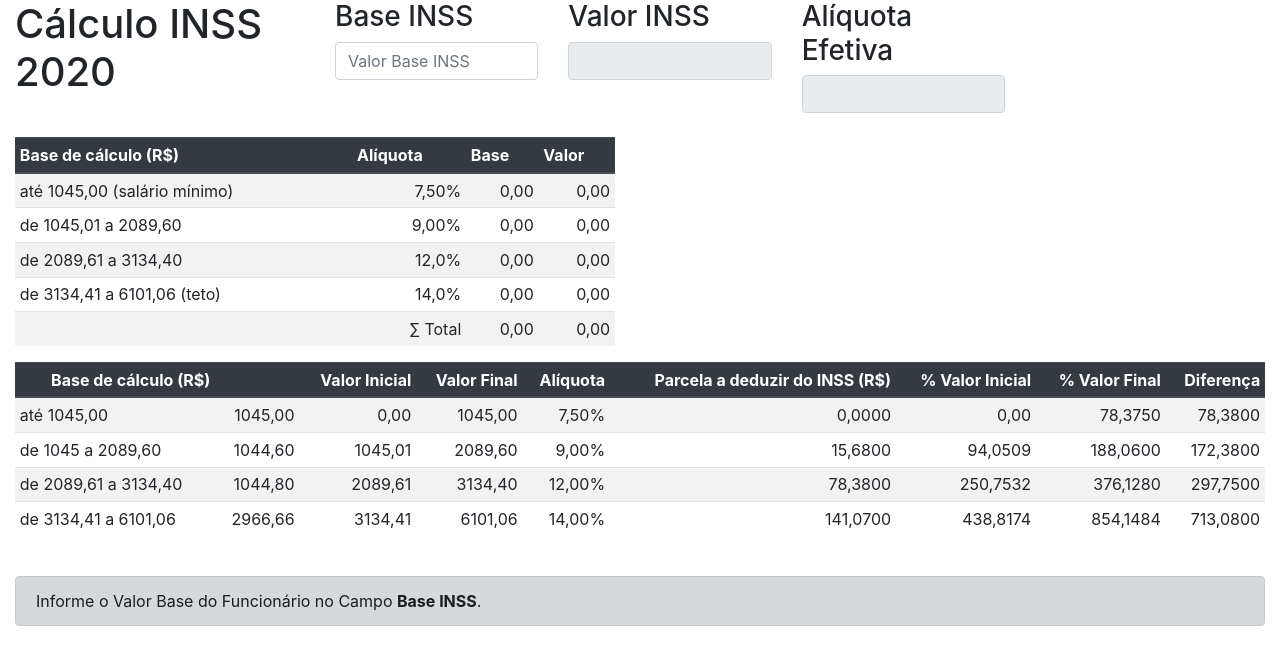
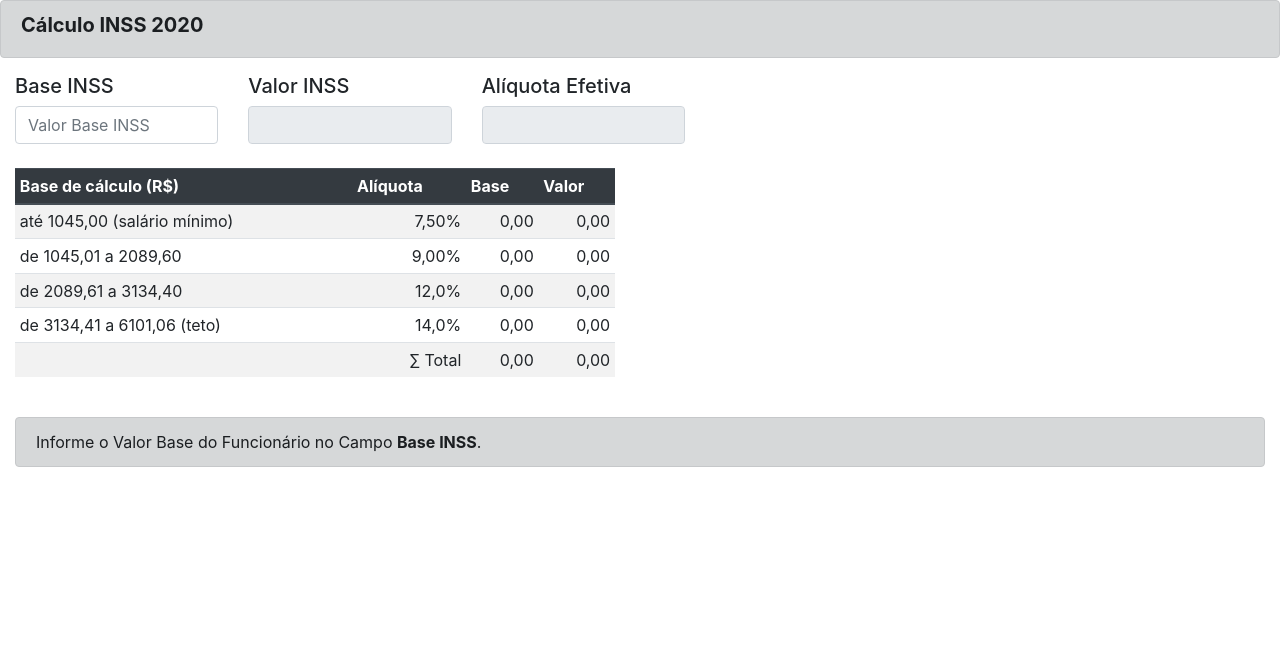
Before and after one commit to mberkenbrock/inssFinalAndroid, a plain HTML site: page index.html in a window 1280 px wide. Drawn offline with nearby package versions, Linux system fonts and the light colour scheme.

Commit message:
Add files via upload

```diff
--- a/index.html
+++ b/index.html
@@ -14,26 +14,29 @@
         integrity="sha384-VCmXjywReHh4PwowAiWNagnWcLhlEJLA5buUprzK8rxFgeH0kww/aWY76TfkUoSX" crossorigin="anonymous">
 </head>
 
+<div class="alert alert-dark" role="alert">
+    <h5>
+        <b>Cálculo INSS 2020</b>
+    </h5>
+</div>
+
 <body class="body">
     <div class="container-fluid">
         <div class="row">
-            <div class="col-md-3">
-                <h1>Cálculo INSS 2020</h1>
-            </div>
 			<div class="col-md-9" style="max-width:700px;">
 				<div class="row">
 					<div class="col-md-4">
-						<h3>Base INSS</h3>
+						<h5>Base INSS</h5>
 						<input type="number" class="form-control" id="baseCalc" onfocusout="apiCalcInss(baseCalc.value)"
 							placeholder="Valor Base INSS">
 					</div>
 					<div class="col-md-4">
-						<h3>Valor INSS</h3>
+						<h5>Valor INSS</h5>
 						<input type="text" class="form-control" id="calcInss" disabled>
 					</div>
 
 					<div class="col-md-4">
-						<h3>Alíquota Efetiva</h3>
+						<h5>Alíquota Efetiva</h5>
 						<input type="text" class="form-control" id="aliquota" disabled>
 					</div>
 				</div>
@@ -88,71 +91,6 @@
             </div>
         </div>
 
-        <div class="table-responsive table-sm">
-			<div class=" calcBase">
-                <table class="table table-striped">
-                    <thead class="thead-dark">
-                        <TR align="right">
-                            <th scope="col">Base de cálculo (R$)</th>
-                            <th scope="col"></th>
-                            <th scope="col">Valor Inicial</th>
-                            <th scope="col">Valor Final</th>
-                            <th scope="col">Alíquota</th>
-                            <th scope="col">Parcela a deduzir do INSS (R$)</th>
-                            <th scope="col">% Valor Inicial</th>
-                            <th scope="col">% Valor Final</th>
-                            <th scope="col">Diferença</th>
-                        </TR>
-                    </thead>
-                    <tbody align="right">
-                        <TR>
-                            <TD align="left">até 1045,00</TD>
-                            <TD>1045,00</TD>
-                            <TD>0,00</TD>
-                            <TD>1045,00</TD>
-                            <TD>7,50%</TD>
-                            <TD>0,0000</TD>
-                            <TD>0,00</TD>
-                            <TD>78,3750</TD>
-                            <TD>78,3800</TD>
-                        </TR>
-                        <TR>
-                            <TD align="left">de 1045 a 2089,60</td>
-                            <TD>1044,60</td>
-                            <TD>1045,01</td>
-                            <TD>2089,60</td>
-                            <TD>9,00%</td>
-                            <TD>15,6800</td>
-                            <TD>94,0509</td>
-                            <TD>188,0600</td>
-                            <TD>172,3800</td>
-                        </TR>
-                        <TR>
-                            <TD align="left">de 2089,61 a 3134,40</td>
-                            <TD>1044,80</td>
-                            <TD>2089,61</td>
-                            <TD>3134,40</td>
-                            <TD>12,00%</td>
-                            <TD>78,3800</td>
-                            <TD>250,7532</td>
-                            <TD>376,1280</td>
-                            <TD>297,7500</td>
-                        </TR>
-                        <TR>
-                            <TD align="left">de 3134,41 a 6101,06 </td>
-                            <TD>2966,66</td>
-                            <TD>3134,41</td>
-                            <TD>6101,06</td>
-                            <TD>14,00%</td>
-                            <TD>141,0700</td>
-                            <TD>438,8174</td>
-                            <TD>854,1484</td>
-                            <TD>713,0800</td>
-                        </TR>
-                    </tbody>
-                </table>
-            </div>
-        </div>
         <br>
         <div class="alert alert-dark" role="alert">
             Informe o Valor Base do Funcionário no Campo <b>Base INSS</b>.
```
